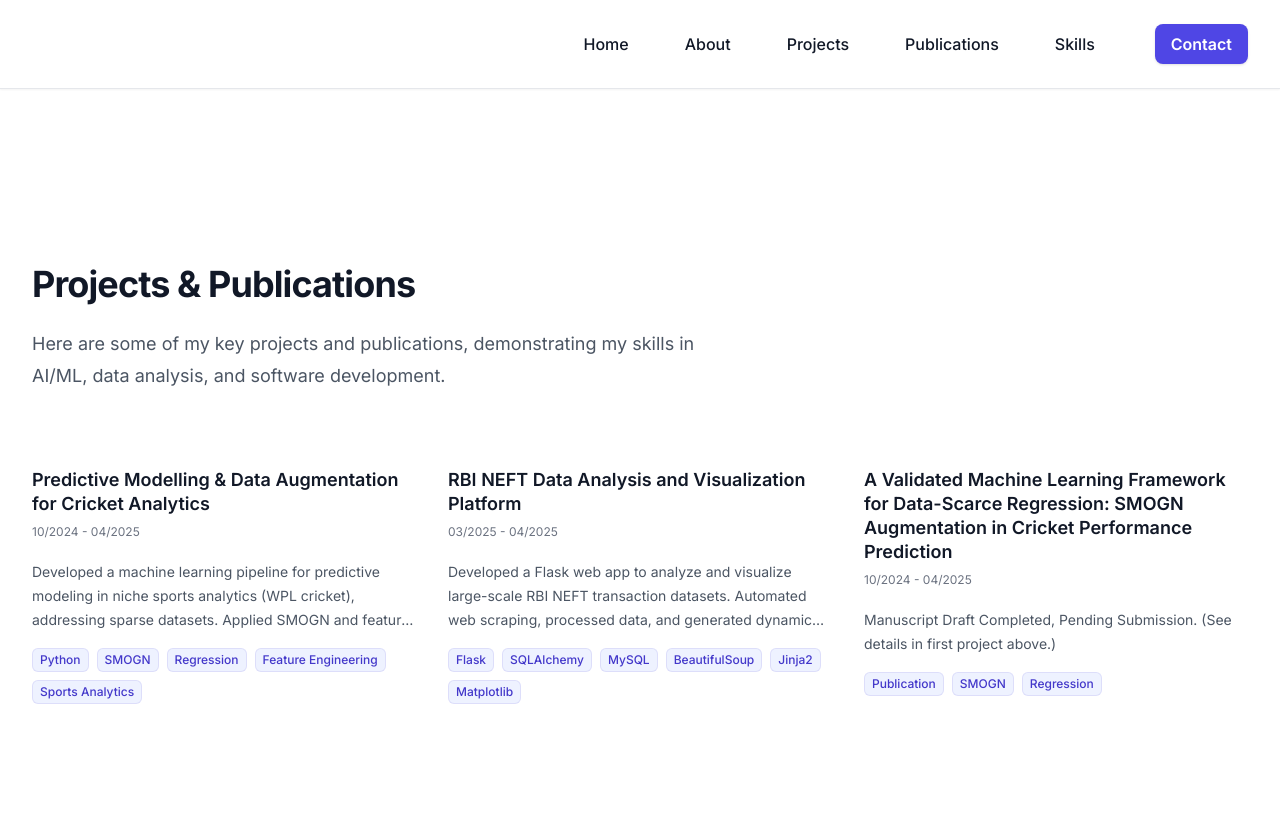
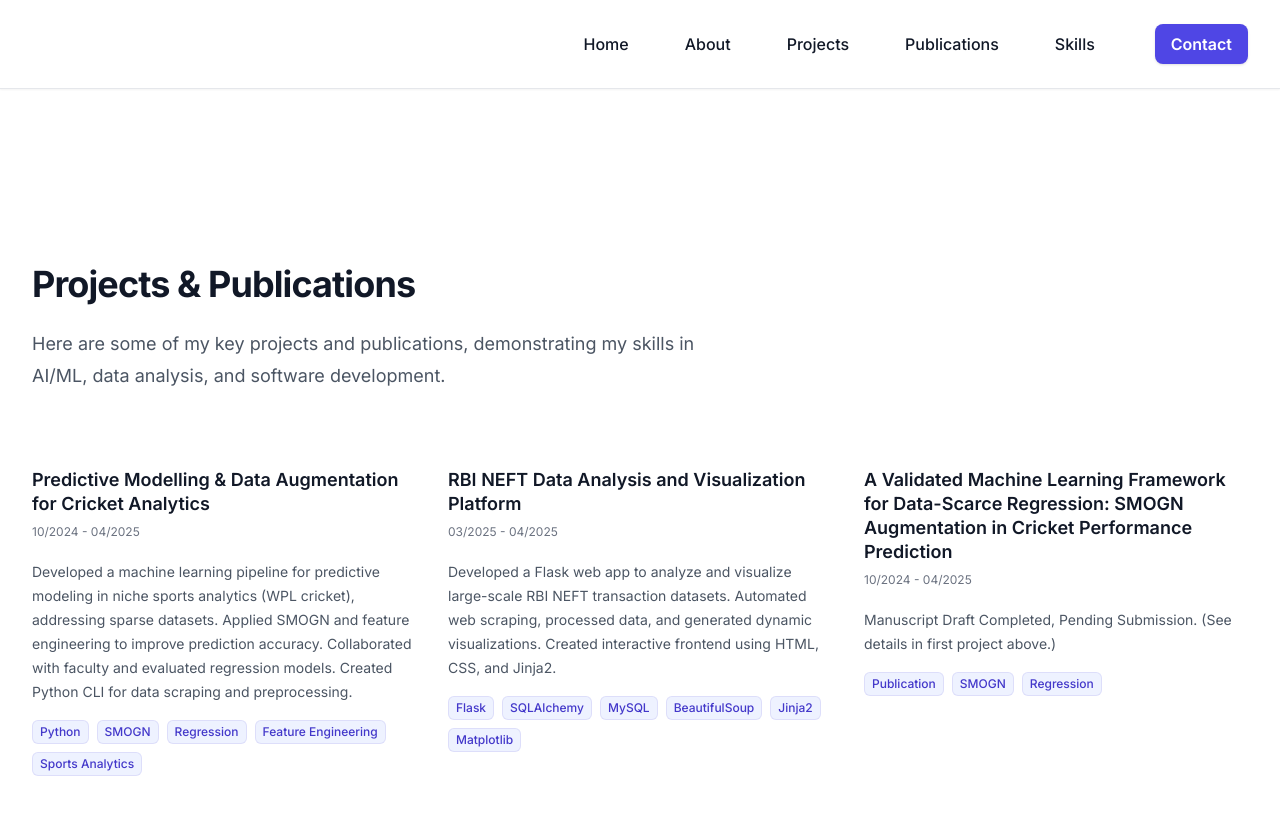
Before and after one commit to Harthik777/portfolio-website, a Next.js app: page /projects in a window 1280 px wide. Shown: the top 814 px of the page. Built offline with nearby package versions, Linux system fonts and the light colour scheme.

Commit message:
fix: show full project descriptions and correct project link

```diff
--- a/src/app/projects/page.tsx
+++ b/src/app/projects/page.tsx
@@ -5,7 +5,7 @@ const projects = [
     title: 'Predictive Modelling & Data Augmentation for Cricket Analytics',
     description: 'Developed a machine learning pipeline for predictive modeling in niche sports analytics (WPL cricket), addressing sparse datasets. Applied SMOGN and feature engineering to improve prediction accuracy. Collaborated with faculty and evaluated regression models. Created Python CLI for data scraping and preprocessing.',
     tags: ['Python', 'SMOGN', 'Regression', 'Feature Engineering', 'Sports Analytics'],
-    link: 'https://docs.google.com/document/d/14HNHQ-XNDwT1Xys7s41ylKMKr1kZlo1bni2wmspdM/edit?tab=0',
+    link: 'https://docs.google.com/document/d/14HNHQ-XNDwT1Xysy7s41vyIKMKrlKzlob1ni2wmspdM/edit?tab=t.0',
     date: '10/2024 - 04/2025',
   },
   {
@@ -51,7 +51,7 @@ export default function Projects() {
                       )}
                     </h3>
                     <p className="mt-2 text-xs text-gray-500">{project.date}</p>
-                    <p className="mt-5 line-clamp-3 text-sm leading-6 text-gray-600 dark:text-gray-300">
+                    <p className="mt-5 text-sm leading-6 text-gray-600 dark:text-gray-300">
                       {project.description}
                     </p>
                   </div>
```
